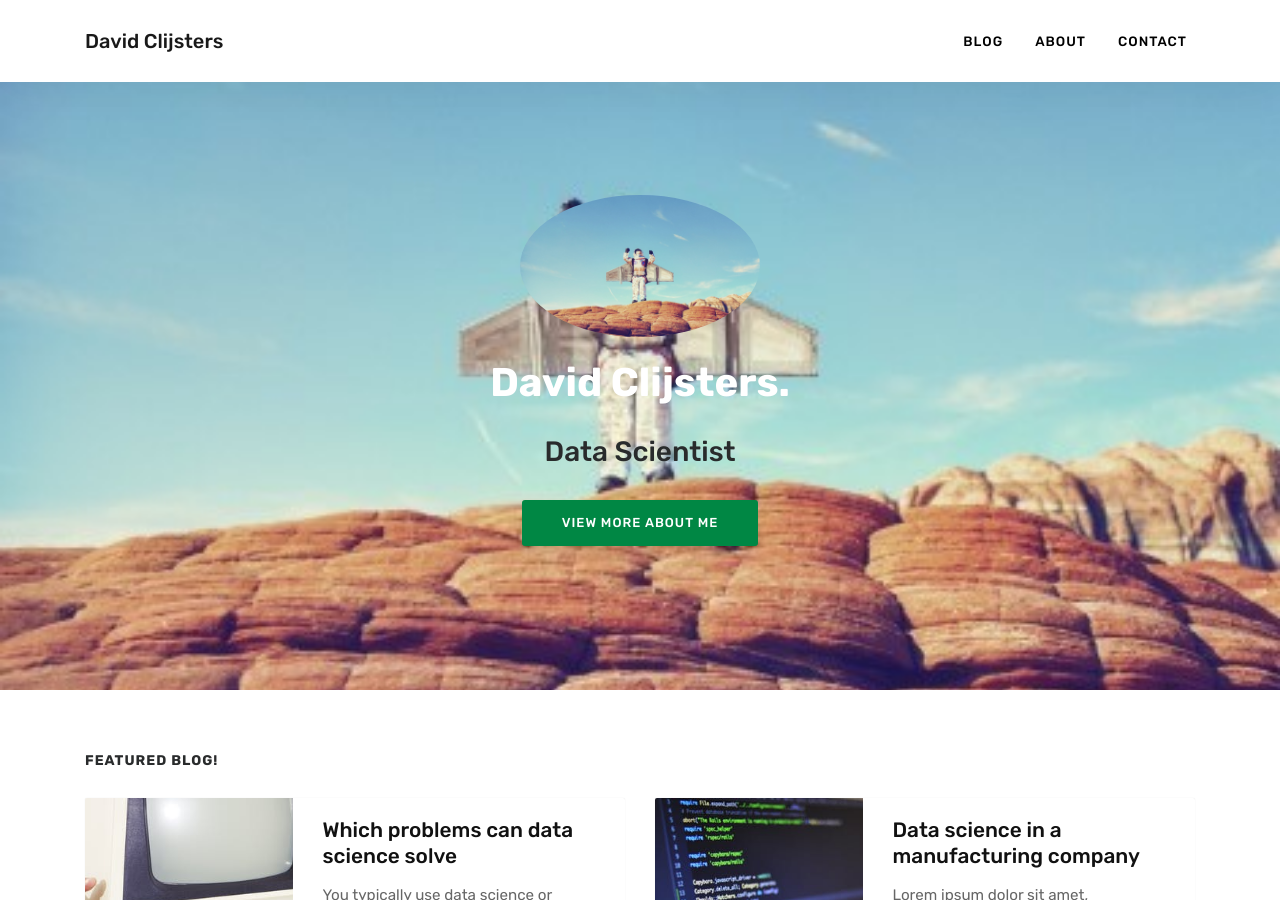
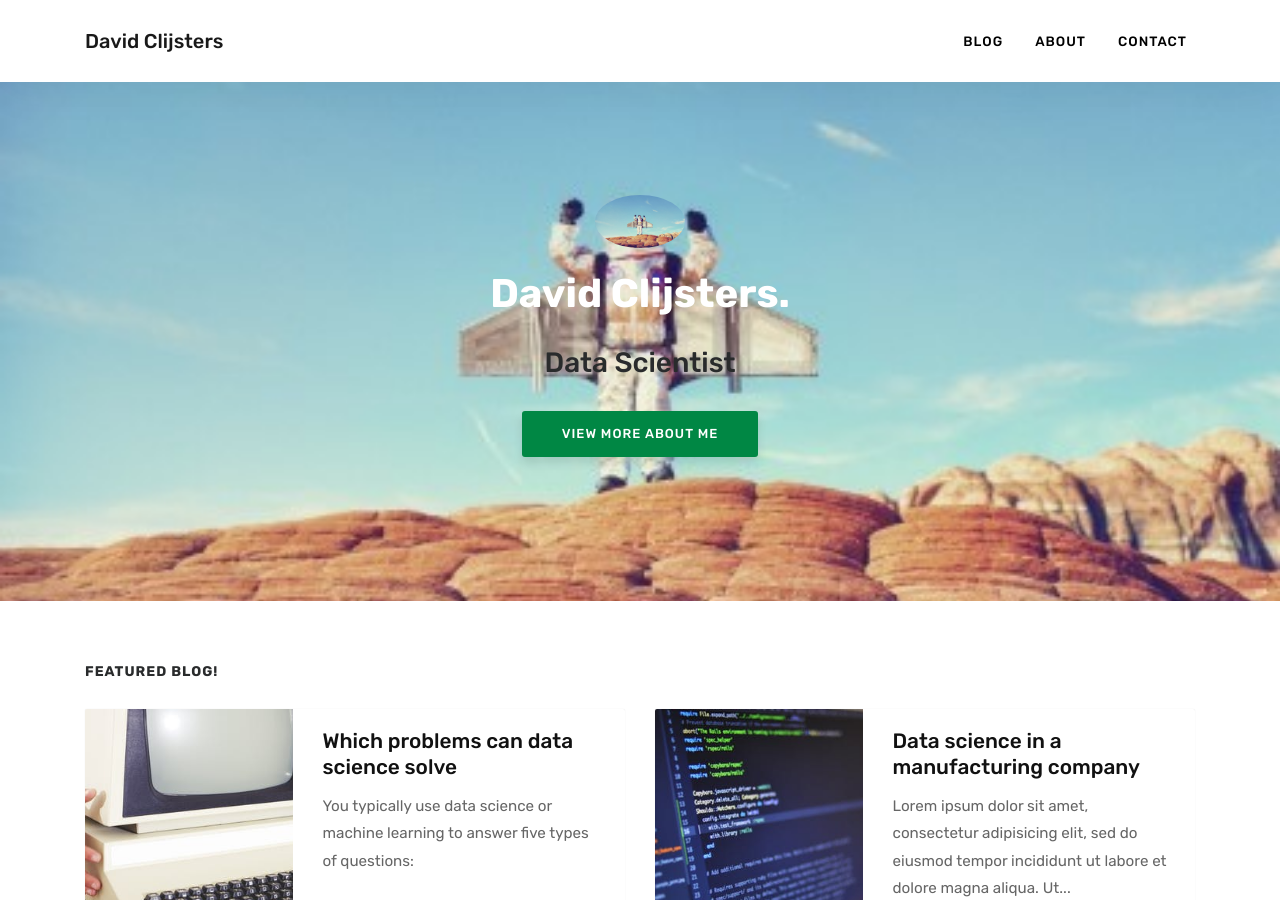
Before and after one commit to clijda/clijda.github.io, a Jekyll site: the page built from index.html, in a window 1280 px wide and 900 px high. Built offline with Jekyll 4.4.1, drawn with Linux system fonts in a browser that asks for light colours; nearby versions of some CDN libraries; the list of posts is cut into pages by our own code.

Commit message:
Update index.html
changed pictures width 240->90px

```diff
--- a/index.html
+++ b/index.html
@@ -9,7 +9,7 @@
 ================================================== -->
 <section class="intro">
 <center>
-<img src="/assets/images/David.jpg" style="border-radius: 50%" height="90px" width="240px" alt="A picture of author.">
+<img src="/assets/images/David.jpg" style="border-radius: 50%" height="90px" width="90px" alt="A picture of author.">
 <br><br>
 <h1 style="color:white"> <span>David Clijsters.</span></h1>
 <br>
```
